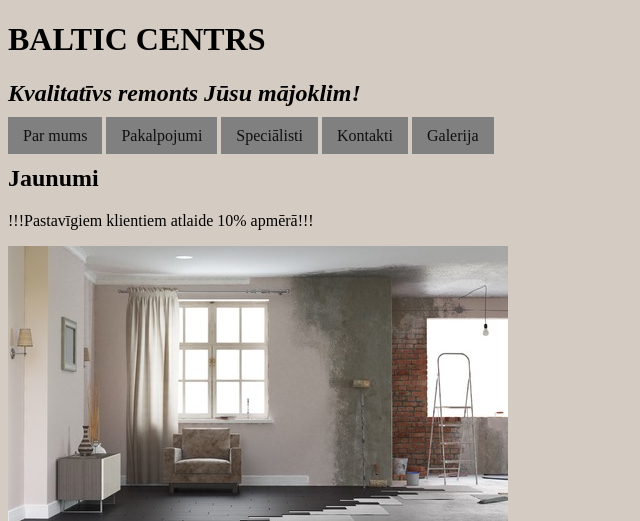
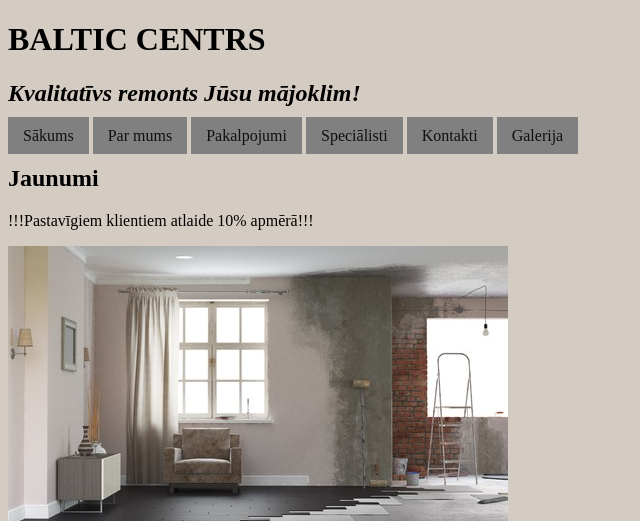
Before and after one commit to jk-web-admin-0722/Eksamens_TK, a Flask app: page /home in a window 1280 px wide. Shown: the top 521 px of the page, without its empty margins (0-640 px from the left). Run offline with Flask 2, Linux system fonts and the light colour scheme.

Commit message:
piev home

```diff
--- a/templates/layout.html
+++ b/templates/layout.html
@@ -13,6 +13,8 @@
     <h2><strong><em>Kvalitatīvs remonts Jūsu mājoklim!</em></strong></h2>
 
     <ul class="nav">
+        <li><a href="home">Sākums</a></li>
+
         <li><a href="sakumlapa">Par mums</a></li>
 
         <li><a href="pakalpojumi">Pakalpojumi</a></li>
@@ -22,6 +24,7 @@
         <li><a href="kontakti">Kontakti</a></li>
 
         <li><a href="galerija">Galerija</a></li>
+
     </ul>
 
 
```
